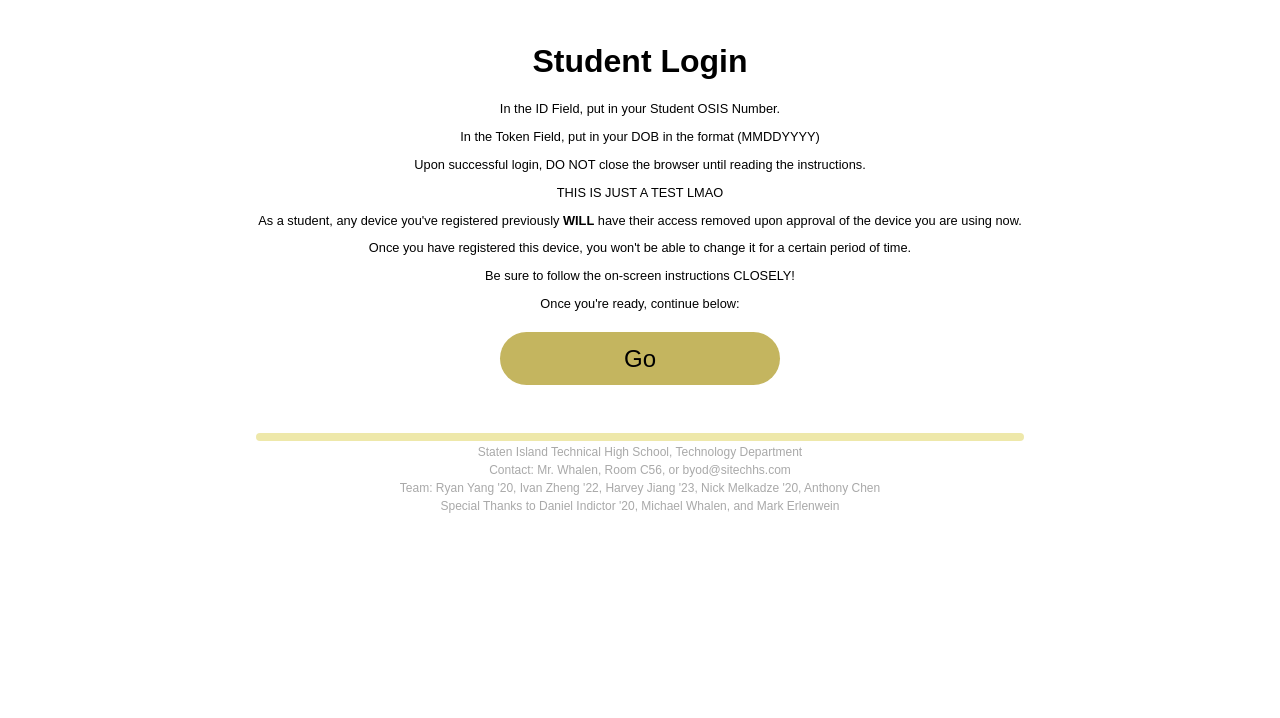
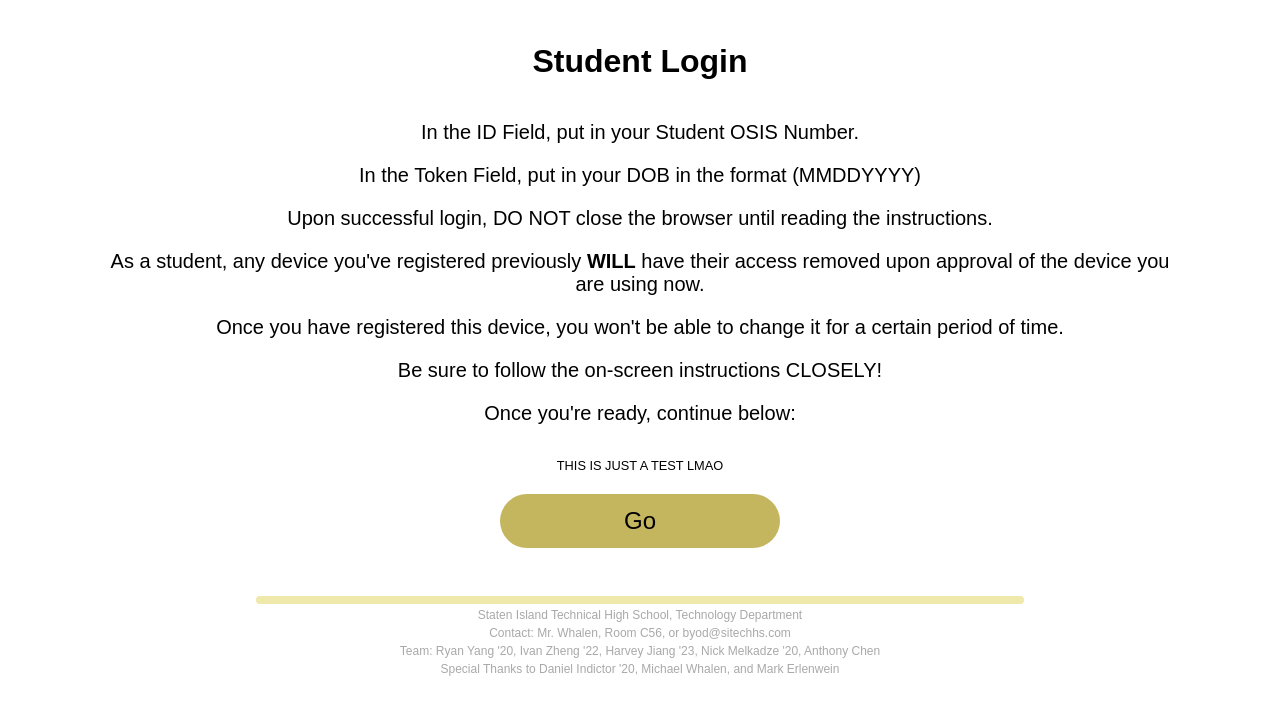
Before and after one commit to abitblue/automactic, a Django app: page /students/ in a window 1280 px wide. Shown: the part 82-800 px from the top of the page. Run offline with Django 4.2, Linux system fonts and the light colour scheme.

Commit message:
more html updates

```diff
--- a/templates/login/instructions/without_os.html
+++ b/templates/login/instructions/without_os.html
@@ -16,8 +16,8 @@
     <br>
     <a href="{% url 'instructions' %}?os=ios"><button class="button"><span class="buttonSpan">iOS / iPadOS</span></button></a>
     <br>
-    <a href="{% url 'instructions' %}?os=android"><button class="button2 button"><span class="buttonSpan">Android</span></button></a>
-
+    <a href="{% url 'instructions' %}?os=android"><button class="button"><span class="buttonSpan">Android</span></button></a>
+    <br>
     <br>
     <p class="bodyText bodyTextInsignificant gray smallText">
         If your device type is not listed above, please ensure MAC Address randomization is disabled on your device.
--- a/templates/login/loginform.html
+++ b/templates/login/loginform.html
@@ -1,3 +1,4 @@
 <div class="innerWidth">
     <p class="para-body">THIS IS JUST A TEST LMAO</p>
+    <button class="button" type="submit"><span class="buttonSpan">Go</span> </button>
 </div>
--- a/templates/login/students.html
+++ b/templates/login/students.html
@@ -2,19 +2,23 @@
 
 {% block content %}
     <h1>Student Login</h1>
-    <p class="para-body">In the ID Field, put in your Student OSIS Number.</p>
-    <p class="para-body">In the Token Field, put in your DOB in the format (MMDDYYYY)</p>
-    <p class="para-body">Upon successful login, DO NOT close the browser until reading the instructions.</p>
+    <container style="display: block">
+        <div style="display: inline-block">
+            <div style="display: inline-block">
+                <p class="bodyText">In the ID Field, put in your Student OSIS Number.</p>
+                <p class="bodyText">In the Token Field, put in your DOB in the format (MMDDYYYY)</p>
+                <p class="bodyText">Upon successful login, DO NOT close the browser until reading the instructions.</p>
+                <p class="bodyText">As a student, any device you've registered previously <b>WILL</b> have their
+                                access removed upon approval of the device you are using now.</p>
+                <p class="bodyText">Once you have registered this device, you won't be able to change it for a
+                                certain period of time.</p>
+                <p class="bodyText">Be sure to follow the on-screen instructions CLOSELY!</p>
+                <p class="bodyText">Once you're ready, continue below:</p>
+            </div>
+        </div>
+        <div style="display: inline-block">
 
-    {% include "login/loginform.html" %}
-
-    <div>
-        <p class="para-body">As a student, any device you've registered previously <b>WILL</b> have their
-                            access removed upon approval of the device you are using now.</p>
-        <p class="para-body">Once you have registered this device, you won't be able to change it for a
-                            certain period of time.</p>
-        <p class="para-body">Be sure to follow the on-screen instructions CLOSELY!</p>
-        <p class="para-body">Once you're ready, continue below:</p>
-    </div>
-    <button class="button" type="submit"><span class="buttonSpan">Go</span> </button>
+            {% include "login/loginform.html" %}
+        </div>
+    </container>
 {% endblock %}
--- a/templates/login/teachers.html
+++ b/templates/login/teachers.html
@@ -1,7 +1,9 @@
 {% extends "login/base.html" %}
 
 {% block content %}
-    <h1>TEACHERS SITE</h1>
+    <h1>Teachers Login</h1>
+    <p class="bodyText"><b>Instructions(Follow Closely):</b></p>
+    <p class="bodyText">Please find your password slip given to you by Mr. Whalen.</p>
     {% include "login/loginform.html" %}
 
 {% endblock %}
```
